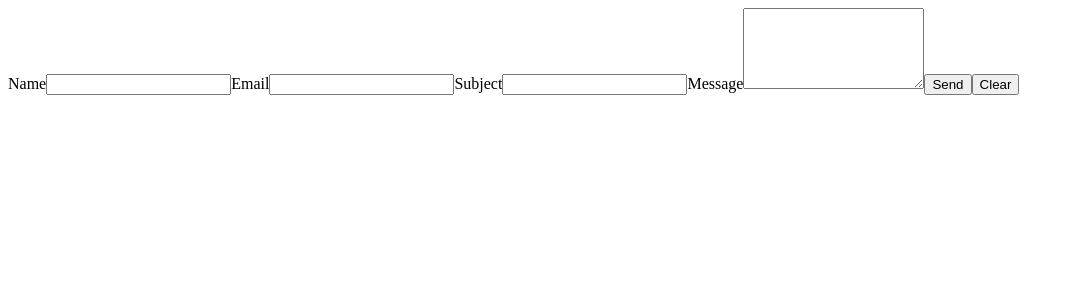
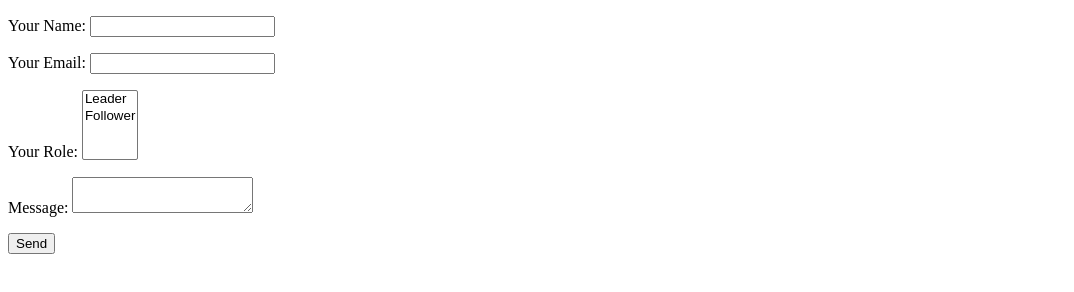
Before and after one commit to RStuczynski/gatsby_demo, a Gatsby site: page /contact in a window 1280 px wide. Shown: the whole page, without its empty margins (0-1074 px from the left). Built offline with nearby package versions, Linux system fonts and the light colour scheme; Gatsby itself is replaced by a stand-in of ours.

Commit message:
update form

```diff
--- a/src/pages/contact.js
+++ b/src/pages/contact.js
@@ -15,27 +15,26 @@ export default class ContactPage extends React.Component {
   }
   render() {
     return (
-		<form method="post" netlify-honeypot="bot-field" data-netlify="true">
-		<input type="hidden" name="bot-field" />
-		  <label>
-		    Name
-		    <input type="text" name="name" id="name" />
-		  </label>
-		  <label>
-		    Email
-		    <input type="email" name="email" id="email" />
-		  </label>
-		  <label>
-		    Subject
-		    <input type="text" name="subject" id="subject" />
-		  </label>
-		  <label>
-		    Message
-		    <textarea name="message" id="message" rows="5" />
-		  </label>
-		  <button type="submit">Send</button>
-		  <input type="reset" value="Clear" />
-		</form>
+	<form name="contact" method="POST" data-netlify="true">
+	  <p>
+	    <label>Your Name: <input type="text" name="name" /></label>
+	  </p>
+	  <p>
+	    <label>Your Email: <input type="email" name="email" /></label>
+	  </p>
+	  <p>
+	    <label>Your Role: <select name="role[]" multiple>
+	      <option value="leader">Leader</option>
+	      <option value="follower">Follower</option>
+	    </select></label>
+	  </p>
+	  <p>
+	    <label>Message: <textarea name="message"></textarea></label>
+	  </p>
+	  <p>
+	    <button type="submit">Send</button>
+	  </p>
+	</form>
     )
   }
 }
```
